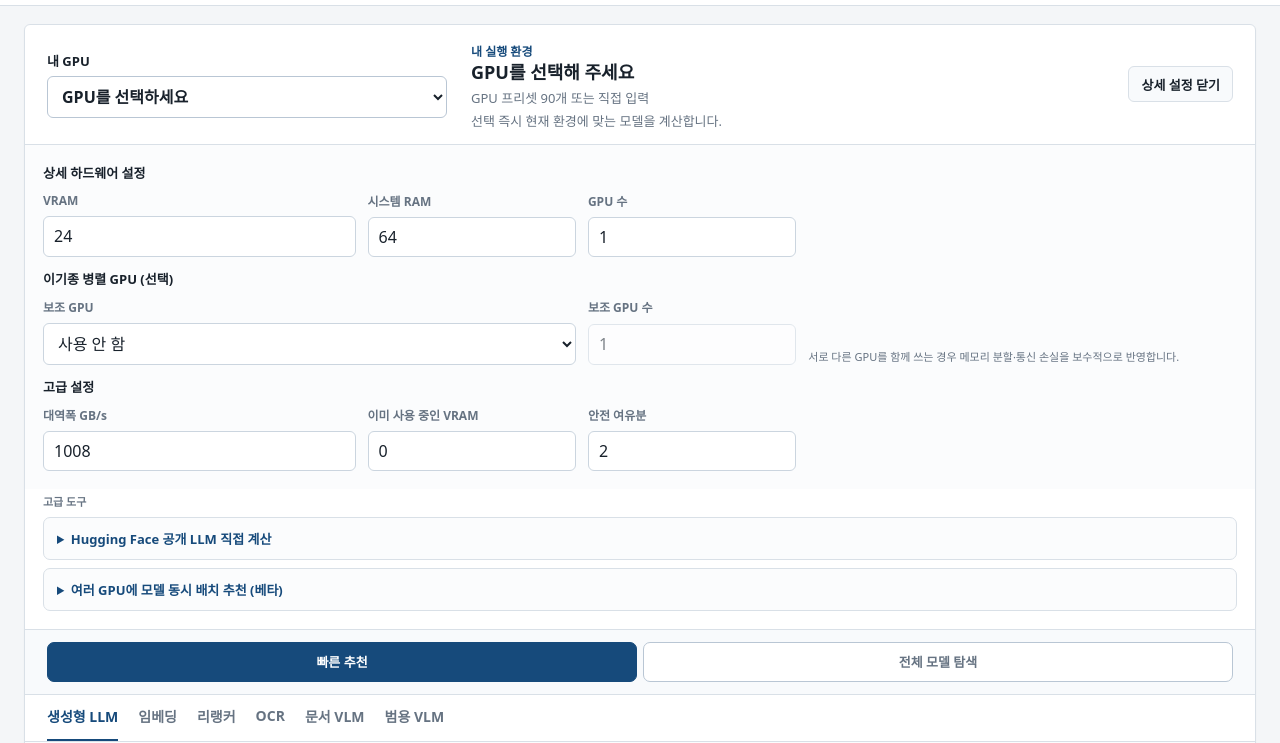
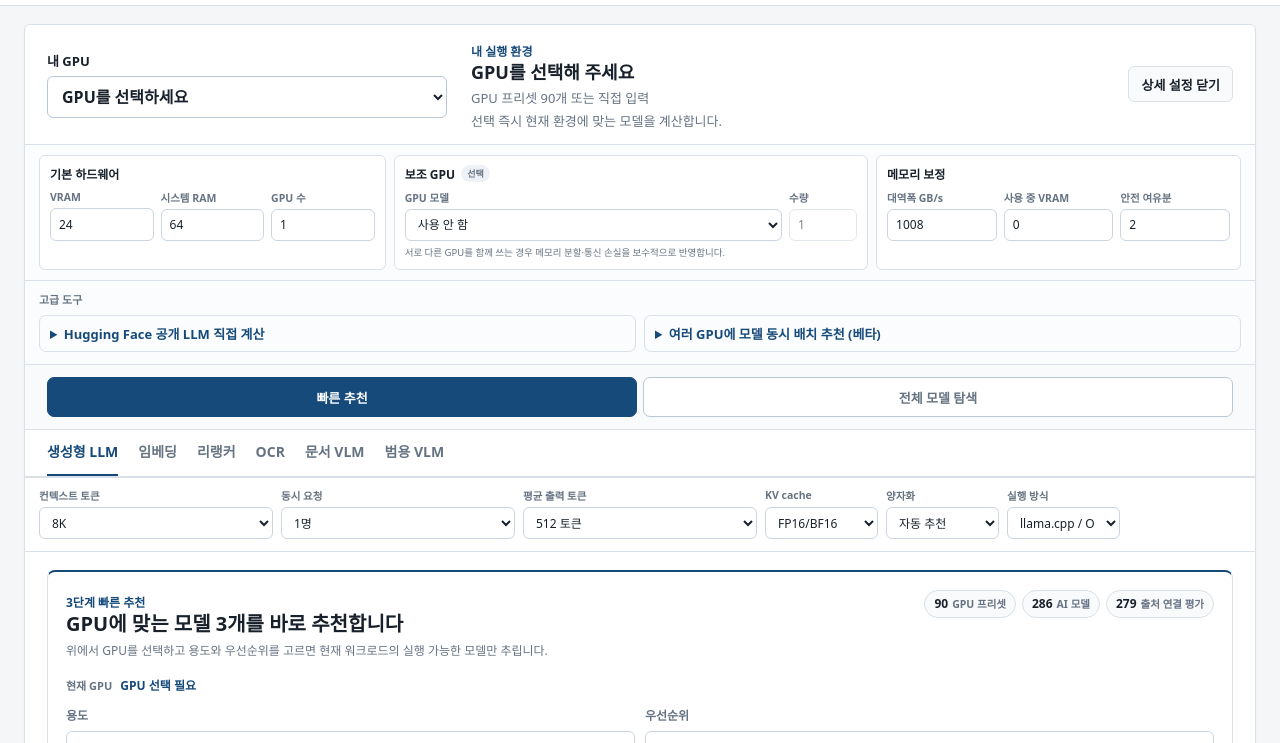
Before and after one commit to jaeseok614/llm-gpu-checker-ko, a website: page index.html in a window 1280 px wide. Both pictures are taken after a click on the button "상세 설정". Shown: the part 57-800 px from the top of the page. Drawn offline with Linux system fonts and the light colour scheme.

Commit message:
Compact advanced hardware settings

```diff
--- a/index.html
+++ b/index.html
@@ -4,7 +4,7 @@
     <meta charset="utf-8" />
     <meta name="viewport" content="width=device-width, initial-scale=1" />
     <title>AI Hardware Fit — 내 GPU에서 돌아가는 AI 모델 찾기</title>
-    <link rel="stylesheet" href="./styles.css?v=20260725-first-screen1" />
+    <link rel="stylesheet" href="./styles.css?v=20260725-compact-settings1" />
   </head>
   <body>
     <header class="app-header">
@@ -47,8 +47,10 @@
         </div>
 
         <div class="settings-drawer" id="settingsDrawer" hidden>
-          <div class="settings-panel" id="hardwareEditor">
-            <div class="settings-group-title">상세 하드웨어 설정</div>
+          <div class="settings-panel hardware-editor" id="hardwareEditor">
+            <section class="settings-cluster" aria-labelledby="primaryHardwareTitle">
+              <h3 id="primaryHardwareTitle">기본 하드웨어</h3>
+              <div class="settings-cluster-fields settings-cluster-fields-three">
                 <label class="field">
                   <span>VRAM</span>
                   <input id="vramGb" type="number" min="2" max="640" step="1" value="24" />
@@ -61,9 +63,14 @@
                   <span>GPU 수</span>
                   <input id="gpuCount" type="number" min="1" max="16" step="1" value="1" />
                 </label>
-            <div class="settings-group-title">이기종 병렬 GPU (선택)</div>
-            <label class="field field-wide">
-              <span>보조 GPU</span>
+              </div>
+            </section>
+
+            <section class="settings-cluster settings-cluster-secondary" aria-labelledby="secondaryHardwareTitle">
+              <h3 id="secondaryHardwareTitle">보조 GPU <span>선택</span></h3>
+              <div class="settings-cluster-fields settings-cluster-fields-secondary">
+                <label class="field">
+                  <span>GPU 모델</span>
                   <div class="field-control-pair" id="secondaryGpuPresetPair">
                     <select id="secondaryGpuPreset" aria-label="보조 GPU">
                       <option value="none">사용 안 함</option>
@@ -72,23 +79,30 @@
                   </div>
                 </label>
                 <label class="field">
-              <span>보조 GPU 수</span>
+                  <span>수량</span>
                   <input id="secondaryGpuCount" type="number" min="1" max="16" step="1" value="1" disabled />
                 </label>
-            <p class="settings-note field-wide" id="secondaryGpuNote">서로 다른 GPU를 함께 쓰는 경우 메모리 분할·통신 손실을 보수적으로 반영합니다.</p>
-            <div class="settings-group-title">고급 설정</div>
+              </div>
+              <p class="settings-note" id="secondaryGpuNote">서로 다른 GPU를 함께 쓰는 경우 메모리 분할·통신 손실을 보수적으로 반영합니다.</p>
+            </section>
+
+            <section class="settings-cluster" aria-labelledby="memoryAdjustmentTitle">
+              <h3 id="memoryAdjustmentTitle">메모리 보정</h3>
+              <div class="settings-cluster-fields settings-cluster-fields-three">
                 <label class="field">
                   <span>대역폭 GB/s</span>
                   <input id="bandwidth" type="number" min="100" max="12000" step="10" value="1008" />
                 </label>
                 <label class="field">
-              <span>이미 사용 중인 VRAM</span>
+                  <span>사용 중 VRAM</span>
                   <input id="reservedVramGb" type="number" min="0" max="10240" step="0.5" value="0" />
                 </label>
                 <label class="field">
                   <span>안전 여유분</span>
                   <input id="safetyMarginGb" type="number" min="0" max="256" step="0.5" value="2" />
                 </label>
+              </div>
+            </section>
           </div>
 
           <div class="advanced-tools-inline">
@@ -556,6 +570,6 @@
     <script src="./data/benchmarks.js?v=20260723-release1" defer></script>
     <script src="./data/model-metadata.js?v=20260723-release1" defer></script>
     <script src="./data/licenses.js?v=20260723-release1" defer></script>
-    <script src="./app.js?v=20260725-first-screen1" defer></script>
+    <script src="./app.js?v=20260725-compact-settings1" defer></script>
   </body>
 </html>
--- a/styles.css
+++ b/styles.css
@@ -386,27 +386,106 @@ select:disabled {
   border-top: 1px solid var(--line);
 }
 
+.hardware-editor {
+  grid-template-columns: minmax(270px, 0.95fr) minmax(340px, 1.3fr) minmax(290px, 1fr);
+  gap: 8px;
+  padding: 10px 14px;
+}
+
+.settings-cluster {
+  min-width: 0;
+  border: 1px solid var(--line);
+  border-radius: 6px;
+  padding: 9px 10px 10px;
+  background: #ffffff;
+}
+
+.settings-cluster h3 {
+  display: flex;
+  align-items: center;
+  gap: 6px;
+  margin: 0 0 7px;
+  color: var(--ink);
+  font-size: 12px;
+  font-weight: 800;
+}
+
+.settings-cluster h3 span {
+  border-radius: 999px;
+  padding: 2px 6px;
+  background: #eef2f6;
+  color: var(--muted);
+  font-size: 9px;
+}
+
+.settings-cluster-fields {
+  display: grid;
+  gap: 7px;
+  min-width: 0;
+}
+
+.settings-cluster-fields-three {
+  grid-template-columns: repeat(3, minmax(0, 1fr));
+}
+
+.settings-cluster-fields-secondary {
+  grid-template-columns: minmax(180px, 1fr) 68px;
+}
+
+.hardware-editor .field {
+  gap: 4px;
+}
+
+.hardware-editor .field > span {
+  font-size: 10.5px;
+}
+
+.hardware-editor input,
+.hardware-editor select {
+  min-height: 32px;
+  padding: 5px 8px;
+  font-size: 12px;
+}
+
+.hardware-editor .field-control-pair {
+  gap: 5px;
+}
+
+.hardware-editor .field-control-pair.is-custom {
+  grid-template-columns: minmax(0, 0.9fr) minmax(105px, 1fr);
+}
+
+.hardware-editor .settings-note {
+  margin-top: 6px;
+  font-size: 9.5px;
+  line-height: 1.35;
+}
+
 .advanced-tools-inline {
-  display: flex;
-  flex-direction: column;
+  display: grid;
+  grid-template-columns: repeat(2, minmax(0, 1fr));
   gap: 8px;
-  padding: 0 18px 18px;
+  padding: 10px 14px 12px;
+  border-top: 1px solid var(--line);
+  background: #fbfcfd;
 }
 
 .advanced-tools-inline > .gpu-placement-label {
-  margin: 4px 0 0;
+  grid-column: 1 / -1;
+  margin: 0;
 }
 
 .advanced-tools-inline > .hf-import-panel {
   margin-bottom: 0;
 }
 
-.settings-group-title {
+.advanced-tools-inline > .hf-import-panel[open] {
   grid-column: 1 / -1;
-  margin-top: 2px;
-  color: var(--ink);
-  font-size: 13px;
-  font-weight: 700;
+}
+
+.advanced-tools-inline > .hf-import-panel > summary {
+  min-height: 34px;
+  padding: 8px 10px;
 }
 
 .settings-note {
@@ -418,7 +497,33 @@ select:disabled {
 }
 
 .advanced-panel {
-  grid-template-columns: repeat(7, minmax(120px, 1fr));
+  grid-template-columns: repeat(10, minmax(80px, 1fr));
+}
+
+.workload-settings {
+  gap: 7px 8px;
+  border-top: 1px solid var(--line);
+  padding: 10px 14px 12px;
+  background: #ffffff;
+}
+
+.workload-settings .field {
+  gap: 4px;
+}
+
+.workload-settings .field > span {
+  font-size: 10.5px;
+}
+
+.workload-settings input,
+.workload-settings select {
+  min-height: 32px;
+  padding: 5px 8px;
+  font-size: 12px;
+}
+
+.workload-settings .field-control-pair {
+  gap: 5px;
 }
 
 .field {
@@ -2426,6 +2531,15 @@ button:focus-visible {
     grid-template-columns: repeat(3, minmax(0, 1fr));
   }
 
+  .hardware-editor {
+    grid-template-columns: repeat(2, minmax(0, 1fr));
+  }
+
+  .settings-cluster-secondary {
+    grid-column: 1 / -1;
+    grid-row: 2;
+  }
+
   .calculation-basis-strip,
   .benchmark-head {
     align-items: flex-start;
@@ -2540,6 +2654,32 @@ button:focus-visible {
     grid-template-columns: 1fr;
   }
 
+  .hardware-editor {
+    grid-template-columns: 1fr;
+  }
+
+  .settings-cluster-secondary {
+    grid-column: auto;
+    grid-row: auto;
+  }
+
+  .settings-cluster-fields-three {
+    grid-template-columns: repeat(3, minmax(0, 1fr));
+  }
+
+  .settings-cluster-fields-secondary {
+    grid-template-columns: minmax(0, 1fr) 64px;
+  }
+
+  .advanced-tools-inline {
+    grid-template-columns: 1fr;
+  }
+
+  .advanced-tools-inline > .gpu-placement-label,
+  .advanced-tools-inline > .hf-import-panel[open] {
+    grid-column: 1;
+  }
+
   .summary-filterbar,
   .result-toolbar,
   .model-list-head {
```
Also changed, not shown: tests/calculations.test.mjs (+15 -0 lines), CHANGELOG.md. Lines whose indentation alone changed are shown as unchanged.
